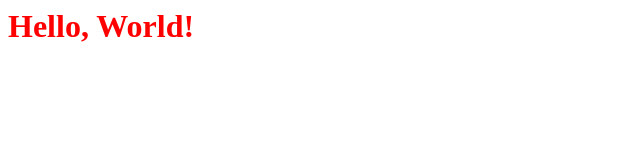
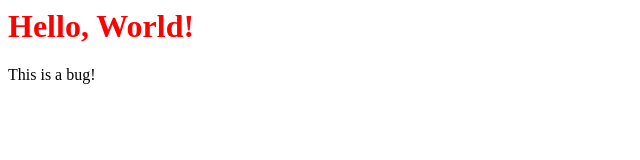
Before and after one commit to hannachernobai/web-technologies, a plain HTML site: page hello.html in a window 1280 px wide. Shown: the full height of the page, 0-640 px from the left. Drawn offline with Linux system fonts and the light colour scheme.

Commit message:
Introduced a bug

```diff
--- a/hello.html
+++ b/hello.html
@@ -4,5 +4,6 @@
     </head>
     <body>
         <h1>Hello, World!</h1>
+        <p>This is a bug!</p>
     </body>
 </html>
```
